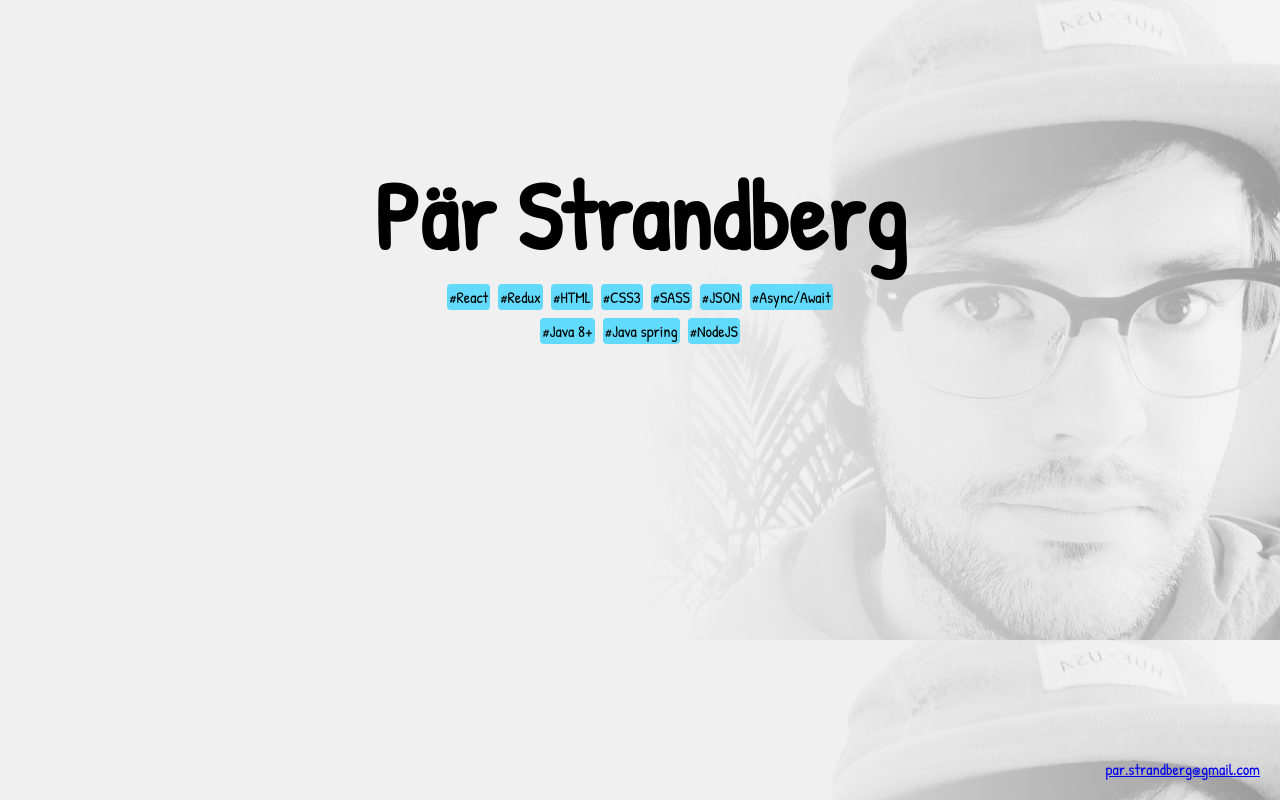
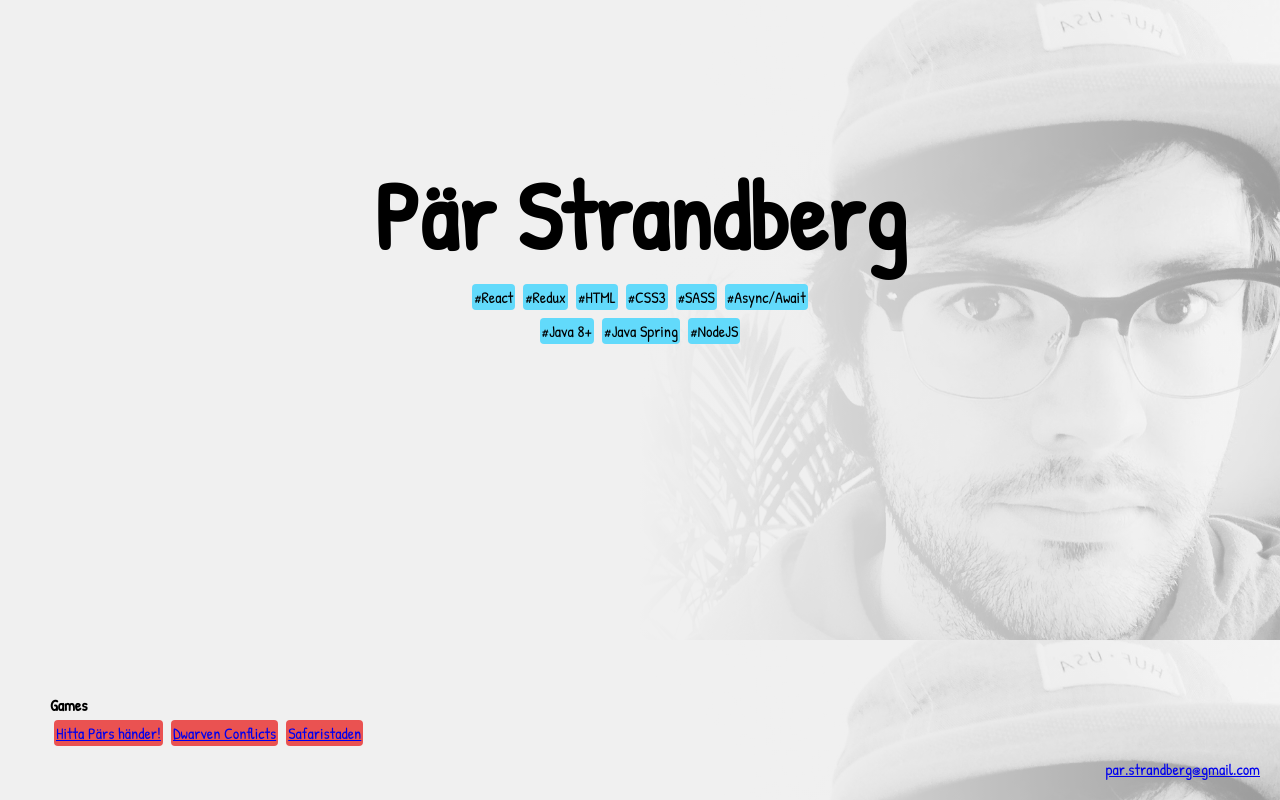
Before and after one commit to Pratterino/pratterino.se, a React (Create React App) app: page / in a window 1280 px wide. Built offline with nearby package versions, Linux system fonts and the light colour scheme.

Commit message:
added game links

```diff
--- a/src/App.jsx
+++ b/src/App.jsx
@@ -3,9 +3,20 @@ import './App.scss';
 
 class App extends Component {
     skills = {
-        frontend: ["React", "Redux", "HTML", "CSS3", "SASS", "JSON", "Async/Await"],
-        backend: ["Java 8+", "Java spring", "NodeJS"],
+        frontend: ["React", "Redux", "HTML", "CSS3", "SASS", "Async/Await"],
+        backend: ["Java 8+", "Java Spring", "NodeJS"],
     };
+
+    games = [{
+        name: "Hitta Pärs händer!",
+        link: "/games/hands",
+    }, {
+        name: "Dwarven Conflicts",
+        link: "https://shieldwebdev.com/dwacon.html",
+    }, {
+        name: "Safaristaden",
+        link: "/games/safari",
+    }];
 
     renderSkill(skill) {
         return this.skills[skill].map(skill => (
@@ -23,6 +34,14 @@ class App extends Component {
                     <br/>
                     {this.renderSkill("backend")}
                 </div>
+                <div className="games-container">
+                    <h4>Games</h4>
+                    {this.games.map(game => {
+                        return (
+                            <a className="game" href={game.link}>{game.name}</a>
+                        )
+                    })}
+                </div>
                 <footer>
                     <a href="mailto:par.strandberg@gmail.com">par.strandberg@gmail.com</a>
                 </footer>
--- a/src/App.scss
+++ b/src/App.scss
@@ -9,6 +9,7 @@ $backgroundColor: #f0f0f0;
 html, body {
   background-color: $backgroundColor;
   font-family: 'Patrick Hand', cursive;
+  height: 100%;
 }
 
 .App {
@@ -50,7 +51,7 @@ html, body {
     top: 0;
     bottom: 0;
     right: 0;
-    height: 100%;
+    height: 100vh;
     width: 50%;
     display: block;
     background-size: contain;
@@ -69,6 +70,21 @@ html, body {
     }
   }
 
+  .games-container {
+    position: absolute;
+    bottom: 50px;
+    left: 50px;
+    display: block;
+
+    a.game {
+      margin: 4px;
+      display: inline-block;
+      background: #ea5251;
+      border-radius: 4px;
+      padding: 2px;
+    }
+  }
+
   footer {
     position: absolute;
     bottom: 0;
```
